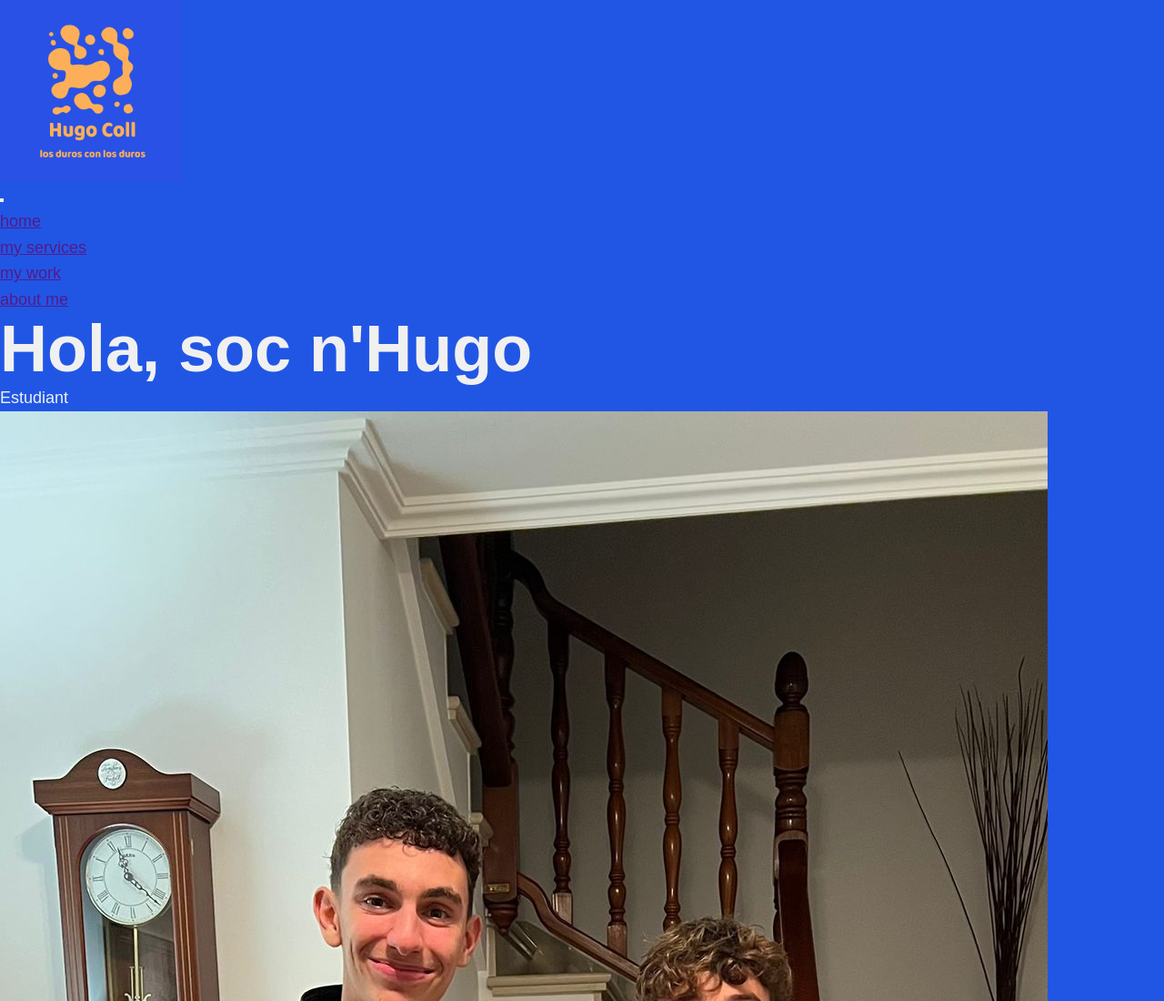
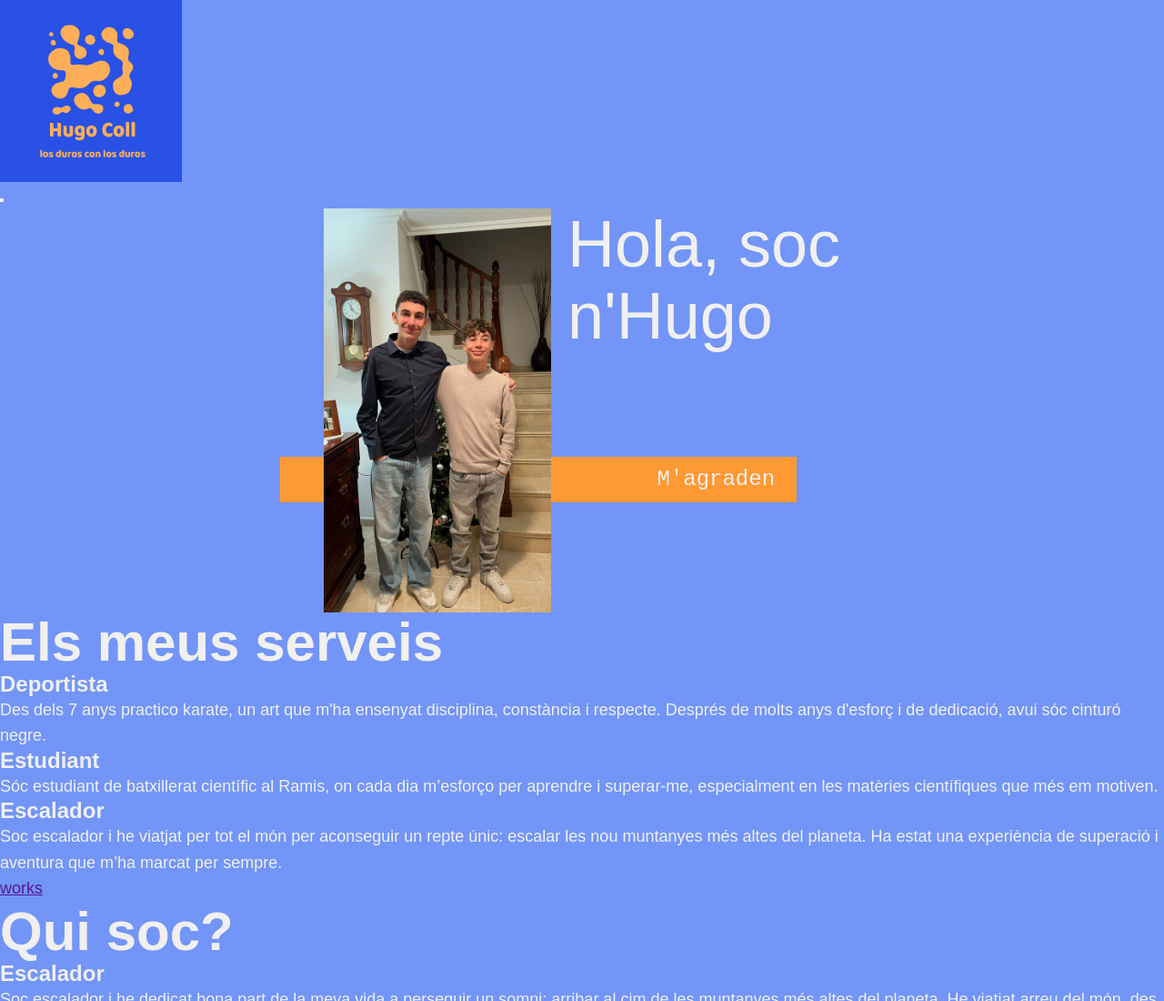
Before and after one commit to hugocoll98/hugo-porfolio, a plain HTML site: page Porfoli/index.html in a window 1280 px wide. Shown: the top 1100 px of the page at 91% size. Drawn offline with nearby package versions, Linux system fonts and the light colour scheme.

Commit message:
Add files via upload

```diff
--- a/Porfoli/index.html
+++ b/Porfoli/index.html
@@ -39,10 +39,11 @@
         </nav>
 
     </header>
-    <section id="home">
-        <h1>Hola, soc <strong>n'Hugo</strong></h1>
-        <p>Estudiant</p>
-        <img src="./img/IMG-20241225-WA0002.jpg" alt="">
+    <section class= "intro"     id="home">
+        <h1 class="section-title section-title-intro">Hola, soc <strong>n'Hugo</strong></h1>
+        <p class="section-subtitle section-subtitle-intro">M'agraden</p>
+        <img class="intro-img" src="./img/IMG-20241225-WA0002.jpg" alt="">
+    </section>
 
 
     <section id="services">
--- a/Porfoli/style2.css
+++ b/Porfoli/style2.css
@@ -1,3 +1,9 @@
+*,*,
+*::before,
+*::after {
+    box-sizing: border-box;
+}
+
 :root {
     --ff-primary: 'Source Sans Pro', sans-serif;
     --ff-secondary: 'Source Code Pro', monospace;
@@ -5,7 +11,7 @@
     --fw-reg: 300;
     --fw-bold: 900;
 
-    --clr-light: rgb(33, 86, 229);
+    --clr-light: rgb(114, 149, 247);
     --clr-dark: rgb(240, 240, 240);
     --clr-accent: rgb(255, 153, 51) ;
 
@@ -62,3 +68,66 @@ h1,h2,h3 {
     line-height: 1.1;
     margin: 0;
 }
+
+.section-title {
+    margin-bottom: .25em;
+}
+
+.section-title-intro {
+    font-weight: var(--fw-reg);
+}
+
+.section-title-intro strong {
+    display: block;
+}
+
+.section-subtitle {
+    margin: 0;
+    font-size: var(--fs-h3)
+}
+
+.section-subtitle-intro,
+.section-subtitle-about {
+    background: var(--clr-accent);
+    padding: .25em 1em;
+    font-family: var(--ff-secondary);
+    margin-bottom: 1em;
+}
+
+header nav {display: none;}
+
+.intro{
+    position: relative;
+}
+
+.section-subtitle-intro {
+    display: inline-block;
+}
+
+@media(min-width: 600px) {
+    .intro {
+        display: grid;
+        width: min-content;
+        margin: 0 auto;
+        grid-column-gap: 1em;
+        grid-template-areas: "img title" "img subtitle";
+        grid-template-columns: min-content max-content;
+    }
+
+    .intro-img {
+        grid-area:img;
+        min-width: 250px;
+        position: relative;
+        z-index: 2;
+    }
+
+    .section-subtitle-intro {
+        align-self: start;
+        grid-column: -1 / 1;
+        grid-row: 2;
+        text-align: right;
+        position: relative;
+        left: -2em;
+        width: calc(100%+2em)
+    }
+}
```
